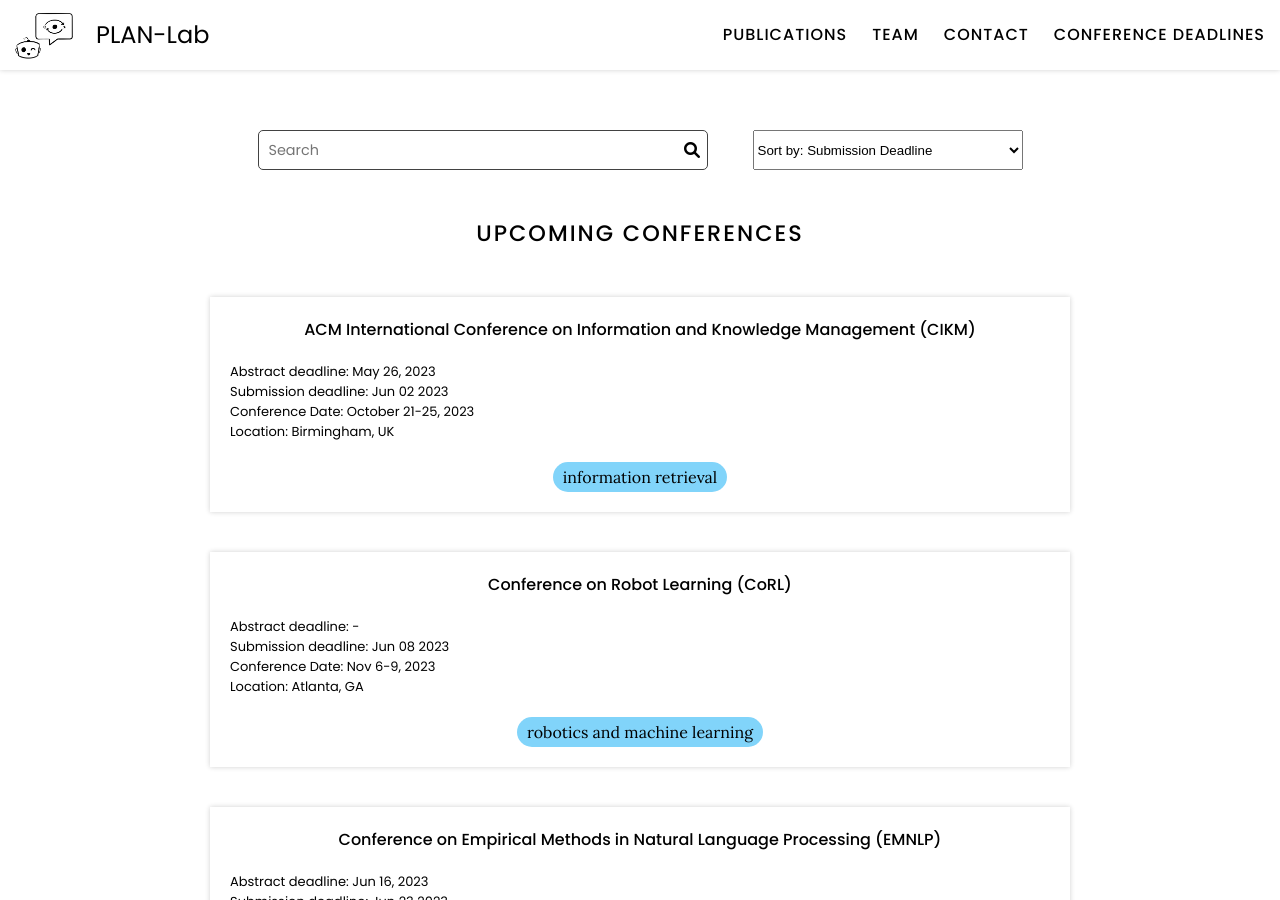
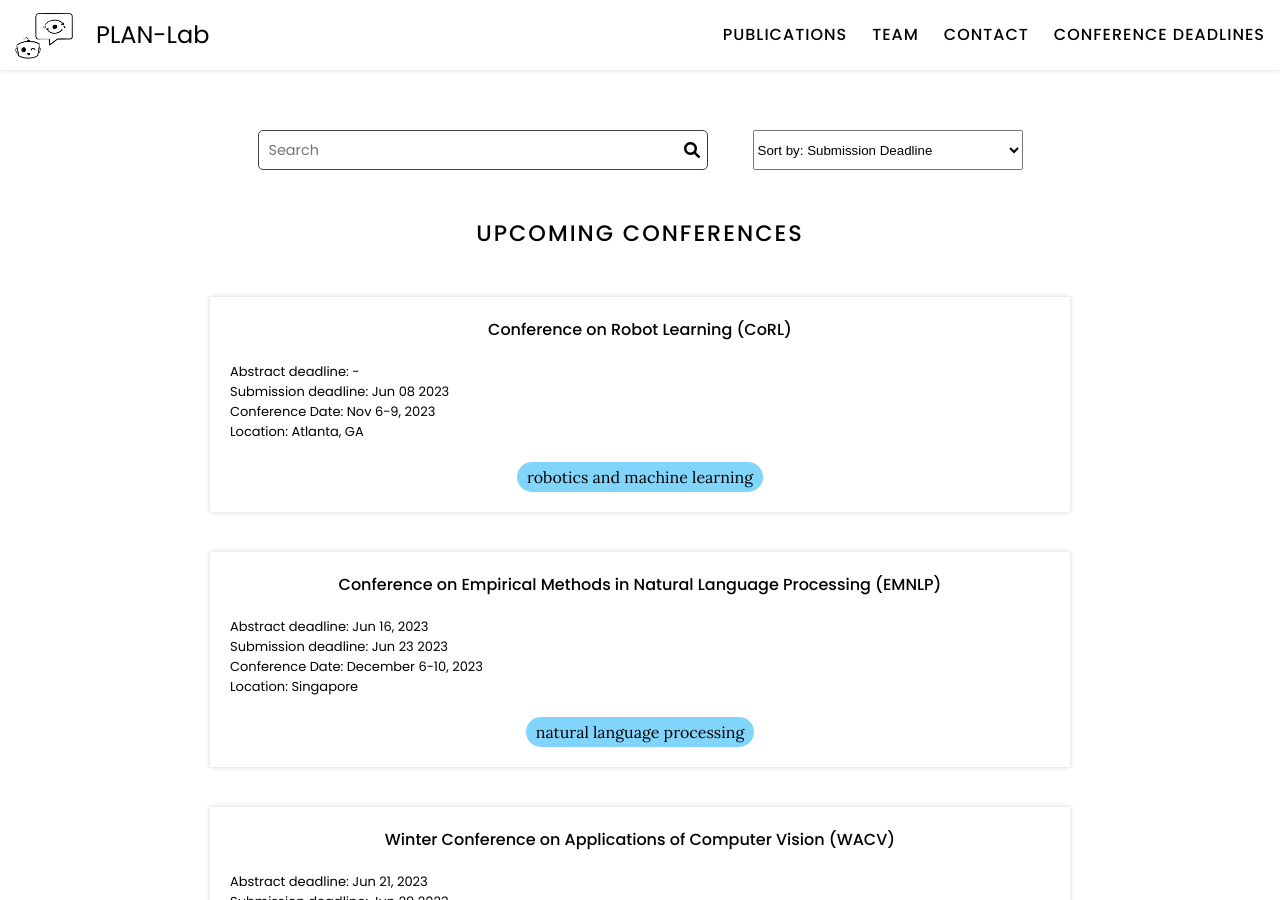
Before and after one commit to XiaonaZhou/plan-lab.github.io, a Jekyll site: the page built from conference-deadlines/index.md, in a window 1280 px wide and 900 px high. Built offline with Jekyll 4.4.1, drawn with Linux system fonts in a browser that asks for light colours.

Commit message:
Fetch Conferences

```diff
--- a/_data/conferences.yaml
+++ b/_data/conferences.yaml
@@ -1,20 +1,3 @@
-- abstract-deadline: May 26, 2023
-  acceptance-rate-2019: '-'
-  acceptance-rate-2020: '-'
-  acceptance-rate-2021: '-'
-  acceptance-rate-2022: '-'
-  call-for-papers: https://cikm2023.github.io/
-  conference-date: October 21-25, 2023
-  conference-location: Birmingham, UK
-  core-ranking: A
-  h5-index: '69'
-  notification-date: Date(2023,7,4)
-  rebuttal-starts: '-'
-  sd-for-sorting: 2023-06-02 00:00:00
-  submission-deadline: Jun 02 2023
-  tags:
-  - information retrieval
-  title: ACM International Conference on Information and Knowledge Management (CIKM)
 - abstract-deadline: '-'
   acceptance-rate-2019: '-'
   acceptance-rate-2020: '-'
```
